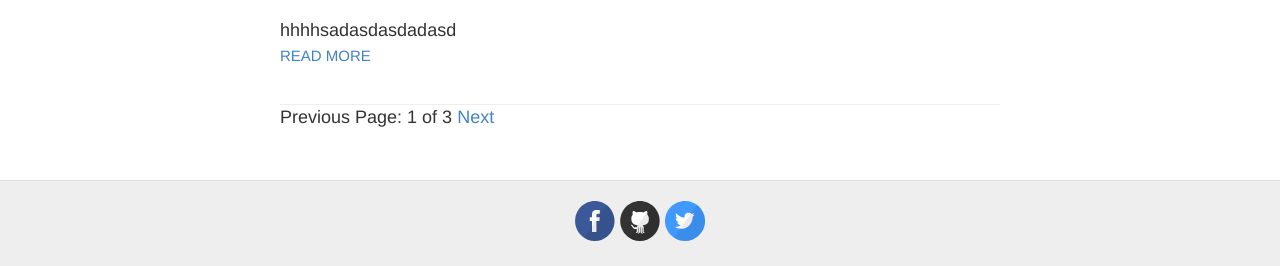
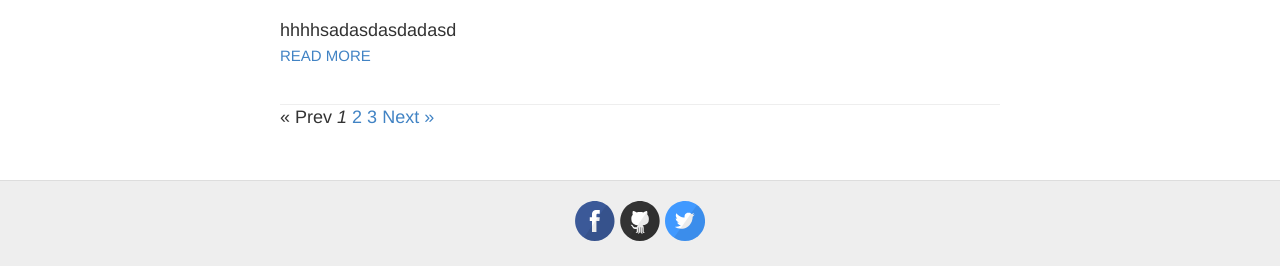
Before and after one commit to tahongtrung/biblog, a Jekyll site: the page built from index.html, in a window 1280 px wide. Shown: the part 1796-2062 px from the top of the page. Built offline with Jekyll 4.4.1, drawn with Linux system fonts in a browser that asks for light colours; the list of posts is cut into pages by our own code.

Commit message:
sdfsghjgkhlj;k

```diff
--- a/index.html
+++ b/index.html
@@ -19,18 +19,29 @@
       <a href="{{ site.baseurl }}{{ post.url }}" class="read-more">Read More</a>
     </article>
   {% endfor %}
-  <!-- Pagination links -->
+  {% if paginator.total_pages > 1 %}
 	<div class="pagination">
-			{% if paginator.previous_page %}
-				<a href="{{ site.url }}{{ paginator.previous_page_path }}" class="previous">Previous</a>
+		{% if paginator.previous_page %}
+			<a href="{{ paginator.previous_page_path | prepend: site.baseurl | replace: '//', '/' }}">&laquo; Prev</a>
+		{% else %}
+			<span>&laquo; Prev</span>
+		{% endif %}
+
+		{% for page in (1..paginator.total_pages) %}
+			{% if page == paginator.page %}
+				<em>{{ page }}</em>
+			{% elsif page == 1 %}
+				<a href="{{ paginator.previous_page_path | prepend: site.baseurl | replace: '//', '/' }}">{{ page }}</a>
 			{% else %}
-				<span class="previous">Previous</span>
+				<a href="{{ site.paginate_path | prepend: site.baseurl | replace: '//', '/' | replace: ':num', page }}">{{ page }}</a>
 			{% endif %}
-			<span class="page_number ">Page: {{ paginator.page }} of {{ paginator.total_pages }}</span>
-			{% if paginator.next_page %}
-				<a href="{{ site.url }}{{ paginator.next_page_path }}" class="next">Next</a>
-			{% else %}
-				<span class="next ">Next</span>
-			{% endif %}
-		</div>
+		{% endfor %}
+
+		{% if paginator.next_page %}
+			<a href="{{ paginator.next_page_path | prepend: site.baseurl | replace: '//', '/' }}">Next &raquo;</a>
+		{% else %}
+			<span>Next &raquo;</span>
+		{% endif %}
+	</div>
+	{% endif %}
 </div>
```
Also changed, not shown: 2 other files.
